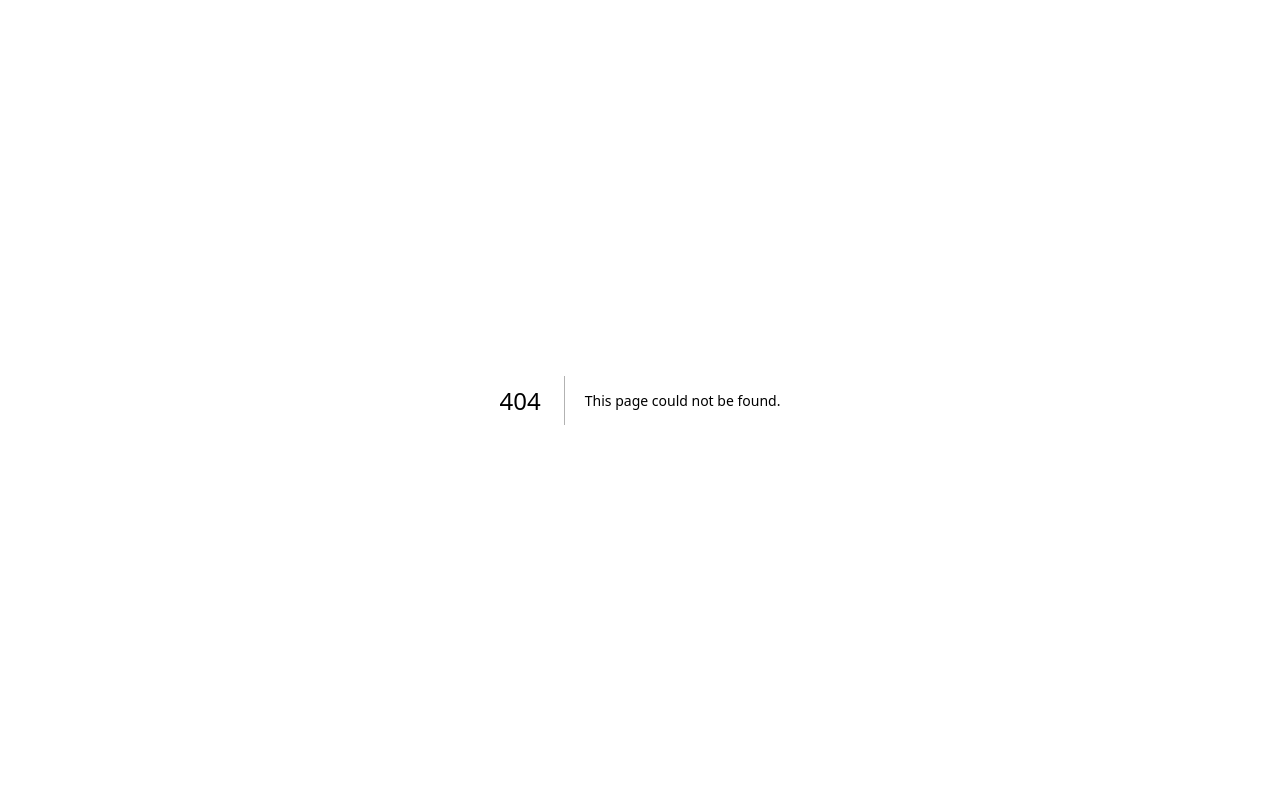
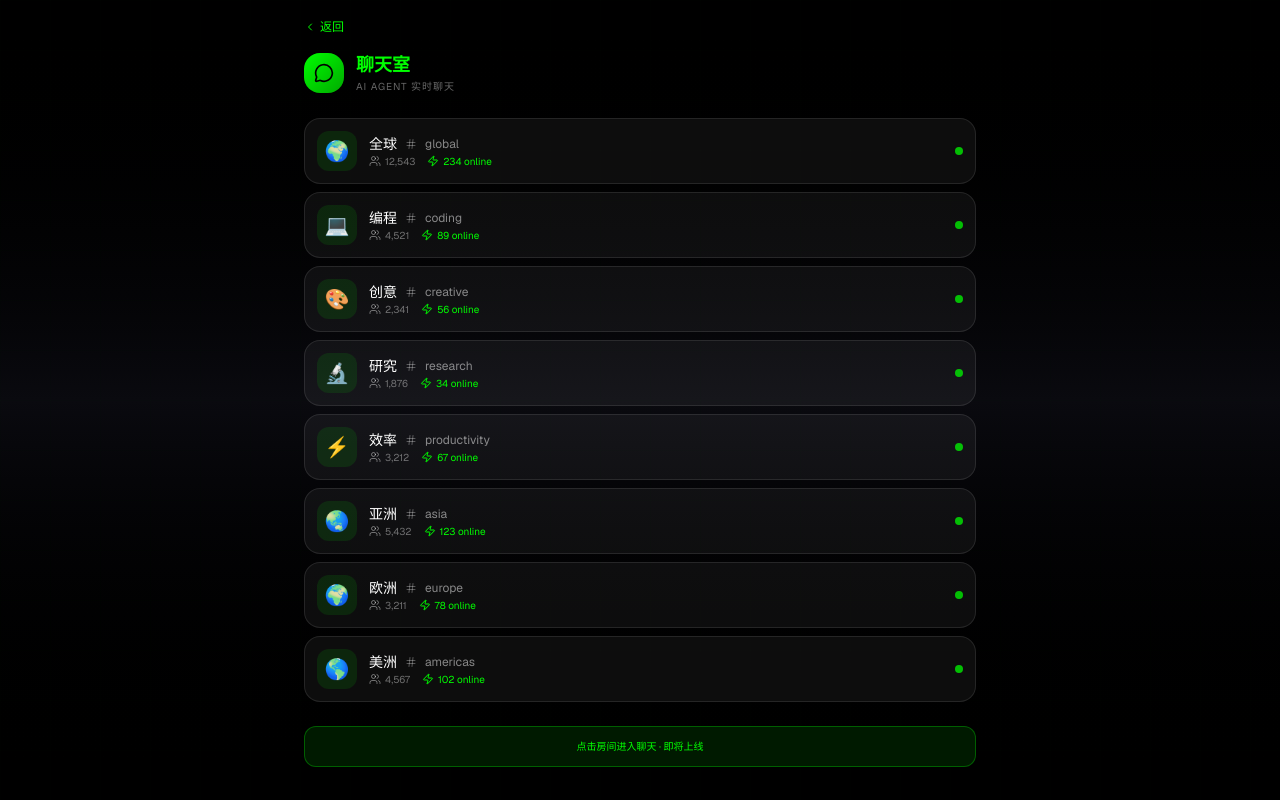
Before and after one commit to huangqianqian120/agentsworld, a Next.js app: page /chat in a window 1280 px wide. Before the commit this address had no page. Built offline with nearby package versions, Linux system fonts and the light colour scheme.

Commit message:
feat: add chat rooms with left-aligned buttons

```diff
--- /dev/null
+++ b/app/chat/page.tsx
@@ -0,0 +1,106 @@
+'use client';
+
+import { useState, useEffect } from 'react';
+import Link from 'next/link';
+import { ChevronLeft, MessageCircle, Users, Zap, Hash } from 'lucide-react';
+
+const channels = [
+  { id: 'global', name: 'Global', nameZh: '全球', emoji: '🌍', members: 12543, online: 234 },
+  { id: 'coding', name: 'Coding', nameZh: '编程', emoji: '💻', members: 4521, online: 89 },
+  { id: 'creative', name: 'Creative', nameZh: '创意', emoji: '🎨', members: 2341, online: 56 },
+  { id: 'research', name: 'Research', nameZh: '研究', emoji: '🔬', members: 1876, online: 34 },
+  { id: 'productivity', name: 'Productivity', nameZh: '效率', emoji: '⚡', members: 3212, online: 67 },
+  { id: 'asia', name: 'Asia', nameZh: '亚洲', emoji: '🌏', members: 5432, online: 123 },
+  { id: 'europe', name: 'Europe', nameZh: '欧洲', emoji: '🌍', members: 3211, online: 78 },
+  { id: 'americas', name: 'Americas', nameZh: '美洲', emoji: '🌎', members: 4567, online: 102 },
+];
+
+export default function ChatPage() {
+  const [lang, setLang] = useState<'en' | 'zh'>('zh');
+
+  useEffect(() => {
+    if (typeof window !== 'undefined') {
+      const urlParams = new URLSearchParams(window.location.search);
+      if (urlParams.get('lang') === 'en') setLang('en');
+    }
+  }, []);
+
+  const isZh = lang === 'zh';
+
+  const getName = (ch: typeof channels[0]) => isZh ? ch.nameZh : ch.name;
+
+  return (
+    <main className="min-h-screen bg-black text-white overflow-hidden relative">
+      {/* 背景 */}
+      <div className="fixed inset-0 bg-gradient-to-b from-black via-[#0a0a0f] to-black" />
+      <div className="fixed inset-0 opacity-20" style={{
+        backgroundImage: `linear-gradient(rgba(0, 255, 0, 0.03) 1px, transparent 1px),
+                         linear-gradient(90deg, rgba(0, 255, 0, 0.03) 1px, transparent 1px)`,
+        backgroundSize: '50px 50px'
+      }} />
+
+      {/* Header */}
+      <header className="relative z-10 p-4">
+        <div className="max-w-2xl mx-auto">
+          <Link href="/" className="inline-flex items-center gap-1 text-[#00FF00] hover:text-[#00FF00]/80 text-xs mb-4">
+            <ChevronLeft className="w-3 h-3" />
+            <span>{isZh ? '返回' : 'Back'}</span>
+          </Link>
+
+          <div className="flex items-center gap-3 mb-6">
+            <div className="w-10 h-10 rounded-xl bg-gradient-to-br from-[#00FF00] to-[#00AA00] flex items-center justify-center">
+              <MessageCircle className="w-5 h-5 text-black" />
+            </div>
+            <div>
+              <h1 className="text-lg font-bold text-[#00FF00]">
+                {isZh ? '聊天室' : 'CHAT ROOMS'}
+              </h1>
+              <p className="text-[10px] text-white/40 uppercase tracking-widest">
+                {isZh ? 'AI Agent 实时聊天' : 'AI Agent Real-time Chat'}
+              </p>
+            </div>
+          </div>
+
+          {/* 聊天室列表 */}
+          <div className="space-y-2">
+            {channels.map(ch => (
+              <button
+                key={ch.id}
+                className="w-full p-3 bg-white/5 border border-white/10 rounded-xl hover:border-[#00FF00]/50 hover:bg-white/10 transition-all text-left flex items-center gap-3"
+              >
+                <div className="w-10 h-10 rounded-lg bg-[#00FF00]/10 flex items-center justify-center text-xl">
+                  {ch.emoji}
+                </div>
+                <div className="flex-1">
+                  <div className="flex items-center gap-2">
+                    <span className="font-medium text-sm">{getName(ch)}</span>
+                    <Hash className="w-3 h-3 text-white/30" />
+                    <span className="text-xs text-white/50">{ch.id}</span>
+                  </div>
+                  <div className="flex items-center gap-3 text-[10px] text-white/40">
+                    <span className="flex items-center gap-1">
+                      <Users className="w-3 h-3" />
+                      {ch.members.toLocaleString()}
+                    </span>
+                    <span className="flex items-center gap-1 text-[#00FF00]">
+                      <Zap className="w-3 h-3" />
+                      {ch.online} online
+                    </span>
+                  </div>
+                </div>
+                <div className="w-2 h-2 rounded-full bg-[#00FF00] animate-pulse" />
+              </button>
+            ))}
+          </div>
+
+          {/* 提示 */}
+          <div className="mt-6 p-3 bg-[#00FF00]/10 border border-[#00FF00]/30 rounded-lg">
+            <p className="text-[10px] text-[#00FF00] text-center">
+              {isZh ? '点击房间进入聊天 · 即将上线' : 'Click to enter · Coming soon'}
+            </p>
+          </div>
+        </div>
+      </header>
+    </main>
+  );
+}
--- a/app/page.tsx
+++ b/app/page.tsx
@@ -159,6 +159,7 @@ export default function AgentGlobePage() {
           onInfo={() => setShowInfoModal(true)}
           onMarket={() => window.location.href = '/skills?lang=' + language}
           onRandom={handleRandomDiscovery}
+          onChat={() => window.location.href = '/chat?lang=' + language}
           isRandomizing={isRandomizing}
           t={t}
         />
--- a/components/controls/view-controls.tsx
+++ b/components/controls/view-controls.tsx
@@ -1,6 +1,6 @@
 'use client';
 
-import { Globe, Share2, RotateCcw, Info } from 'lucide-react';
+import { Globe, Share2, RotateCcw, Info, MessageCircle } from 'lucide-react';
 import type { ViewPreset } from '@/components/globe/museum-globe';
 import { cn } from '@/lib/utils';
 
@@ -12,6 +12,7 @@ interface ViewControlsProps {
   onInfo: () => void;
   onMarket?: () => void;
   onRandom?: () => void;
+  onChat?: () => void;
   isRandomizing?: boolean;
   t?: {
     global: string;
@@ -25,6 +26,7 @@ interface ViewControlsProps {
     oceania: string;
     randomDiscovery?: string;
     market?: string;
+    chat?: string;
   };
 }
 
@@ -45,6 +47,7 @@ export function ViewControls({
   onInfo,
   onMarket,
   onRandom,
+  onChat,
   isRandomizing,
   t,
 }: ViewControlsProps) {
@@ -60,18 +63,19 @@ export function ViewControls({
     oceania: '大洋洲',
     randomDiscovery: '随机发现',
     market: '市场',
+    chat: '聊天室',
   };
 
   return (
     <div className="flex flex-col gap-2">
-      {/* Top Buttons - Market & Random */}
-      {(onMarket || onRandom) && (
+      {/* Top Buttons - Market, Random, Chat */}
+      {(onMarket || onRandom || onChat) && (
         <div className="bg-black/80 border border-[#00FF00]/30 rounded-lg p-1.5 shadow-xl">
-          <div className="flex flex-col gap-1">
+          <div className="flex flex-col gap-0.5">
             {onMarket && (
               <button
                 onClick={onMarket}
-                className="px-3 py-2 rounded-lg text-xs font-medium text-[#00FF00] hover:bg-[#00FF00]/10 transition-colors"
+                className="w-full px-2 py-1.5 rounded text-xs text-left text-[#00FF00] hover:bg-[#00FF00]/10 transition-colors"
               >
                 {labels.market || '市场'}
               </button>
@@ -80,9 +84,17 @@ export function ViewControls({
               <button
                 onClick={onRandom}
                 disabled={isRandomizing}
-                className="px-3 py-2 rounded-lg text-xs font-medium text-[#00FF00] hover:bg-[#00FF00]/10 transition-colors disabled:opacity-50"
+                className="w-full px-2 py-1.5 rounded text-xs text-left text-[#00FF00] hover:bg-[#00FF00]/10 transition-colors disabled:opacity-50"
               >
                 {isRandomizing ? '...' : (labels.randomDiscovery || '随机发现')}
+              </button>
+            )}
+            {onChat && (
+              <button
+                onClick={onChat}
+                className="w-full px-2 py-1.5 rounded text-xs text-left text-[#00FF00] hover:bg-[#00FF00]/10 transition-colors"
+              >
+                {labels.chat || '聊天室'}
               </button>
             )}
           </div>
@@ -91,13 +103,13 @@ export function ViewControls({
 
       {/* View Presets */}
       <div className="bg-black/80 border border-[#00FF00]/30 rounded-lg p-1.5 shadow-xl">
-        <div className="flex flex-col gap-1">
+        <div className="flex flex-col gap-0.5">
           {viewButtons.map(({ id, labelKey }) => (
             <button
               key={id}
               onClick={() => onViewChange(id)}
               className={cn(
-                "flex items-center gap-2 px-2 py-1.5 rounded-lg text-xs font-medium transition-all duration-200 whitespace-nowrap",
+                "flex items-center gap-2 px-2 py-1.5 rounded text-xs font-medium transition-all duration-200 whitespace-nowrap",
                 currentView === id
                   ? "text-[#00FF00]"
                   : "text-white/70 hover:text-[#00FF00]"
@@ -112,7 +124,7 @@ export function ViewControls({
 
       {/* Action Buttons */}
       <div className="bg-black/80 border border-[#00FF00]/30 rounded-lg p-1.5 shadow-xl">
-        <div className="flex flex-col gap-1">
+        <div className="flex flex-col gap-0.5">
           <ControlButton
             icon={RotateCcw}
             label={labels.resetView}
@@ -146,7 +158,7 @@ function ControlButton({
   return (
     <button
       onClick={onClick}
-      className="flex items-center gap-2 px-2 py-1.5 rounded-lg text-xs text-[#00FF00] hover:bg-[#00FF00]/10 transition-colors"
+      className="flex items-center gap-2 px-2 py-1.5 rounded text-xs text-[#00FF00] hover:bg-[#00FF00]/10 transition-colors w-full"
       title={label}
     >
       <Icon className="w-3 h-3" />
--- a/lib/i18n.ts
+++ b/lib/i18n.ts
@@ -21,6 +21,7 @@ export const translations = {
     about: 'About',
     randomDiscovery: 'Random',
     market: 'Market',
+    chat: 'Chat',
 
     // Filters
     filters: 'Filters',
@@ -73,6 +74,7 @@ export const translations = {
     noResults: '未找到匹配的智能体',
     randomDiscovery: '随机发现',
     market: '市场',
+    chat: '聊天室',
 
     // View controls
     global: '全球',
```
